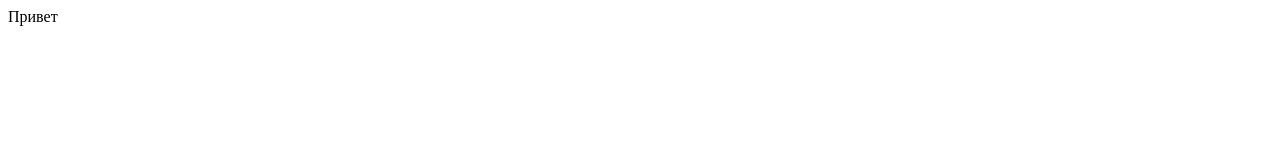
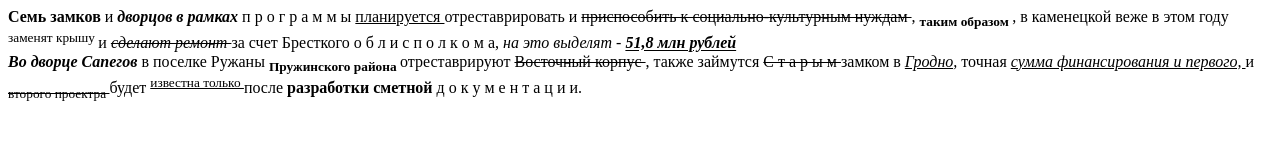
Before and after one commit to nvnbv/nvnbv.github.io, a plain HTML site: page index.html in a window 1280 px wide. Drawn offline with Linux system fonts and the light colour scheme.

Commit message:
Update index.html

```diff
--- a/index.html
+++ b/index.html
@@ -1,11 +1,7 @@
 <!DOCTYPE html>
 <html>
-<head>
-	<title>
-		nvnbv
-	</title>
-</head>
 <body>
-	Привет
-</body>
+<b> Семь замков </b> и <I> <b> дворцов в рамках </i> </b> п р о г р а м м ы <u> планируется </u> отреставрировать и <S> приспособить к социально-культурным нуждам </S> , <sub> <b> таким образом </sub> </b> , в каменецкой веже в этом году <sup> заменят крышу </sup> и <i><s> сделают ремонт </s></i> за счет Бресткого о б л и с п о л к о м а, <i> на это выделят -</i> <i><u><b> 51,8 млн рублей </i></u></b> <br>
+<i><b>Во дворце Сапегов</i></b> в поселке Ружаны <sub><b> Пружинского района </B></sub> отреставрируют <s> Восточный корпус </s> , также займутся <s> С т а р ы м </s> замком в <i><u> Гродно,</u></i> точная <u><i> сумма финансирования и первого, </u></i> и <sub><s> второго проектра </s></sub> будет <sup><u> известна только </sup></u> после <b> разработки сметной </b> д о к у м е н т а ц и и.
+</br></body>
 </html>
```
